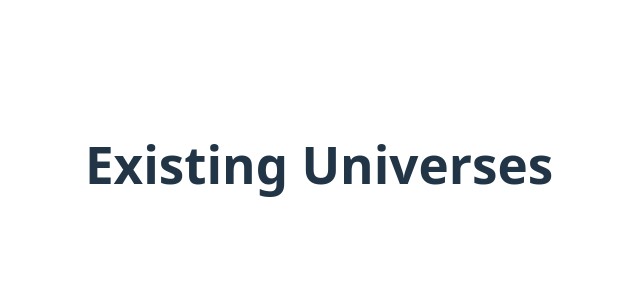
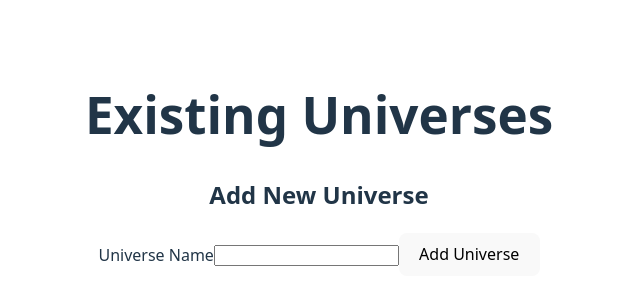
Before and after one commit to nikitasheremet/TaleGrid, a Vue app: page / in a window 1280 px wide. Shown: the part 236-536 px from the top of the page, without its empty margins (321-961 px from the left). Built offline with nearby package versions, Linux system fonts and the light colour scheme.

Commit message:
add component to add new universe + service/repo logic

```diff
--- /dev/null
+++ b/src/components/universes/AddUniverse.vue
@@ -0,0 +1,16 @@
+<script lang="ts" setup>
+import { useAddUniverse } from "./hooks/useAddUniverse";
+
+const { newUniverseName, addUniverse } = useAddUniverse();
+</script>
+
+<template>
+  <h2>Add New Universe</h2>
+  <form>
+    <label for="universe-name">Universe Name</label>
+    <input type="text" id="universe-name" v-model="newUniverseName" />
+    <button type="submit" @click="addUniverse">Add Universe</button>
+  </form>
+</template>
+
+<style scoped></style>
--- a/src/components/universes/Universes.vue
+++ b/src/components/universes/Universes.vue
@@ -1,5 +1,6 @@
 <script lang="ts" setup>
 import Error from "../error/Error.vue";
+import AddUniverse from "./AddUniverse.vue";
 import ExistingUniverses from "./ExistingUniverses.vue";
 import { useGetUniverses } from "./hooks/useGetUniverses";
 
@@ -8,6 +9,7 @@ const { existingUniverses, error } = useGetUniverses();
 
 <template>
   <ExistingUniverses :universes="existingUniverses" />
+  <AddUniverse />
   <Error v-if="error" :error="error" />
 </template>
 
--- /dev/null
+++ b/src/components/universes/hooks/useAddUniverse.ts
@@ -0,0 +1,14 @@
+import { ref } from "vue";
+import type { Universe } from "../../../types/universe";
+import { addNewUniverse } from "../../../service/universe/addNewUniverse";
+
+export function useAddUniverse() {
+  const newUniverseName = ref("");
+  async function addUniverse(): Promise<Universe> {
+    return await addNewUniverse(newUniverseName.value);
+  }
+  return {
+    newUniverseName,
+    addUniverse,
+  };
+}
--- /dev/null
+++ b/src/repository/universe/createUniverse.ts
@@ -0,0 +1,22 @@
+import { db } from "../../db/db";
+import type { Universe } from "../../types/universe";
+
+export async function createUniverse(
+  newUniverseName: string
+): Promise<Universe> {
+  return new Promise((resolve, reject) => {
+    const createUniverseTransaction = db.transaction("universes", "readwrite");
+    const universesStore = createUniverseTransaction.objectStore("universes");
+    const newUniverse = {
+      name: newUniverseName,
+      id: crypto.randomUUID(),
+    };
+    const addRequest = universesStore.add(newUniverse);
+    addRequest.onsuccess = () => {
+      resolve(newUniverse);
+    };
+    addRequest.onerror = () => {
+      reject(addRequest.error);
+    };
+  });
+}
--- /dev/null
+++ b/src/service/universe/addNewUniverse.ts
@@ -0,0 +1,8 @@
+import { createUniverse } from "../../repository/universe/createUniverse";
+import type { Universe } from "../../types/universe";
+
+export async function addNewUniverse(
+  newUniverseName: string
+): Promise<Universe> {
+  return await createUniverse(newUniverseName);
+}
```
Also changed, not shown: src/components/universes/AddUniverses.vue (deleted).
